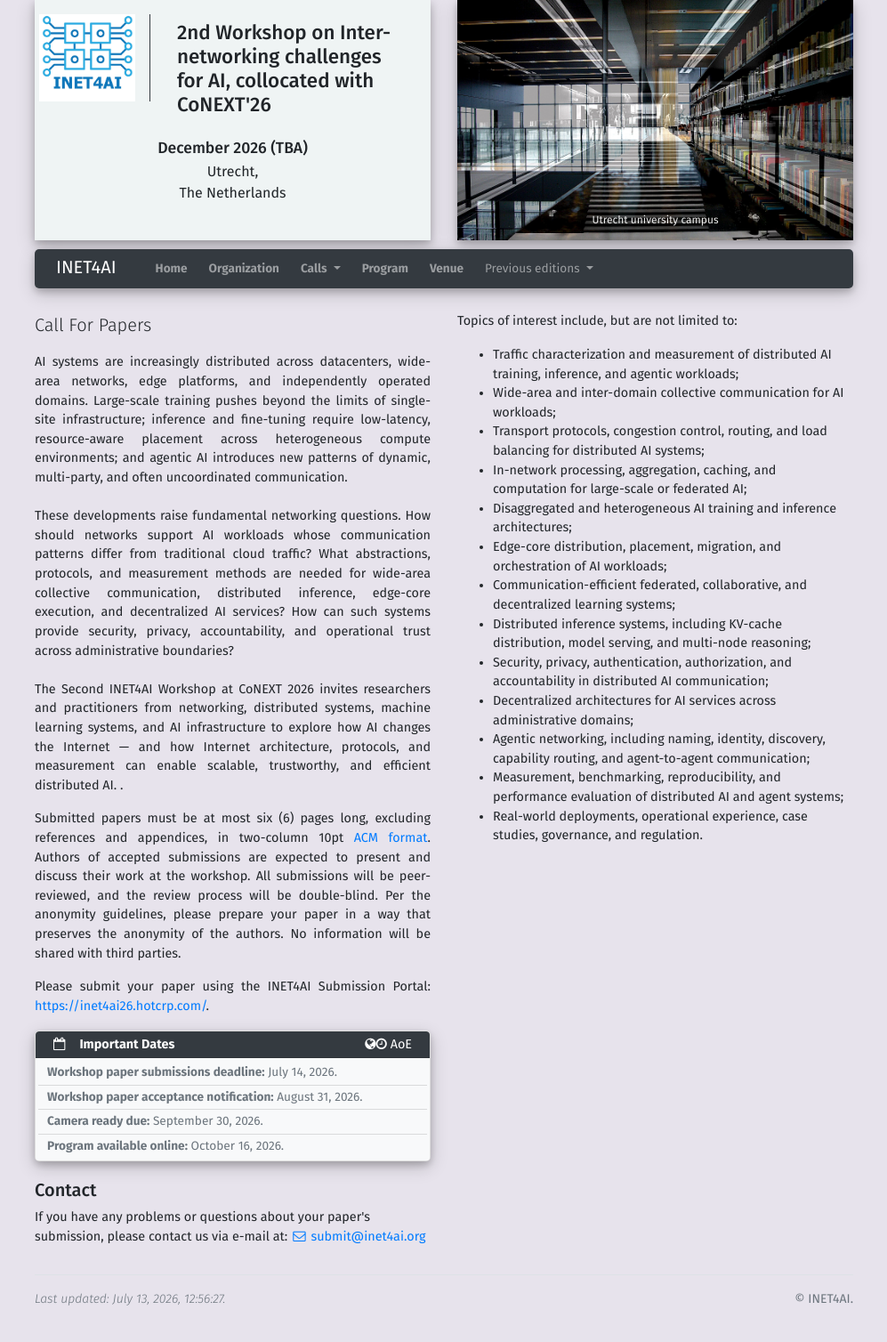
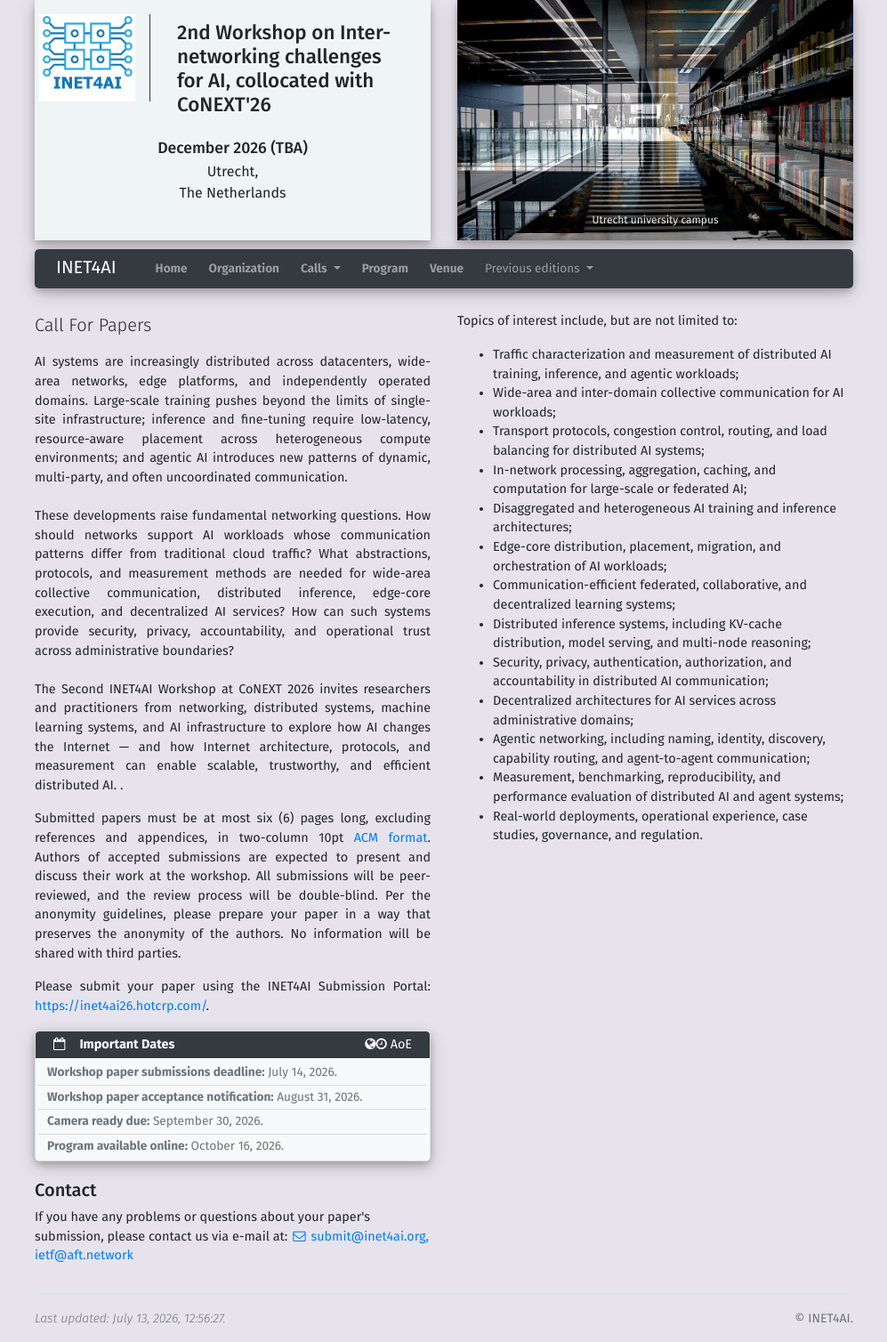
Before and after one commit to IRTF-net4AI/inet4ai, a Jekyll site: the page built from cfp.html, in a window 1280 px wide. Shown: the whole page at 89% size, without its empty margins (141-1138 px from the left). Built offline with Jekyll 4.4.1, drawn with Linux system fonts in a browser that asks for light colours; before the commit the page ends 1486 px from its top, so only the background shows below that.

Commit message:
Update email field in submission.yml

```diff
--- a/_data/submission.yml
+++ b/_data/submission.yml
@@ -1,6 +1,6 @@
 portal: INET4AI Submission Portal
 url: "https://inet4ai26.hotcrp.com/"
-email: submit@inet4ai.org
+email: submit@inet4ai.org, ietf@aft.network
 
 # file_formats:
 #   - PDF
```
